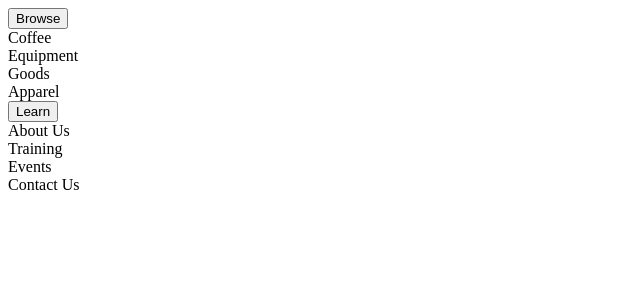
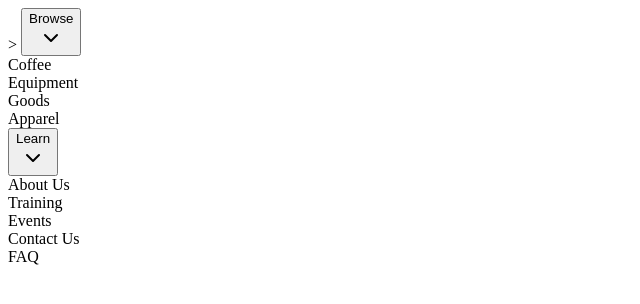
Before and after one commit to AssimSaleh0/CI, a plain HTML site: page index.html in a window 1280 px wide. Shown: the whole page, without its empty margins (0-640 px from the left). Drawn offline with Linux system fonts and the light colour scheme.

Commit message:
update to brwose button

```diff
--- a/index.html
+++ b/index.html
@@ -7,9 +7,12 @@
 </head>
 <body>
     <div class="hero">
-        <button class="hero-browse-drpdwn">
+        <div class="hero-browse-drpdwn">>
+            <button class="hero-browse-drpdwn-btn">
                 <span class="hero-browse-drpdwn-text">Browse</span>
-            <div class="hero-browse-drpdwn-icon"></div>
+                <div class="hero-browse-drpdwn-icon">
+                    <svg xmlns="http://www.w3.org/2000/svg" width="24" height="24" viewBox="0 0 24 24" fill="none" stroke="currentColor" stroke-width="2" stroke-linecap="round" stroke-linejoin="round" class="feather feather-chevron-down"><polyline points="6 9 12 15 18 9"></polyline></svg>
+                </div>
             </button>
             <div class="hero-browse-drpdwn-content">
                 <div class="hero-browse-drpdwn-content-item">Coffee</div>
@@ -17,15 +20,19 @@
                 <div class="hero-browse-drpdwn-content-item">Goods</div>
                 <div class="hero-browse-drpdwn-content-item">Apparel</div>
             </div>
+        </div>
         <button class="hero-learn-drpdwn">
             <span class="hero-learn-drpdwn-text">Learn</span>
-            <div class="hero-learn-drpdwn-icon"></div>
+            <div class="hero-learn-drpdwn-icon">
+                <svg xmlns="http://www.w3.org/2000/svg" width="24" height="24" viewBox="0 0 24 24" fill="none" stroke="currentColor" stroke-width="2" stroke-linecap="round" stroke-linejoin="round" class="feather feather-chevron-down"><polyline points="6 9 12 15 18 9"></polyline></svg>
+            </div>
         </button>
         <div class="hero-learn-drpdwn-content">
             <div class="hero-learn-drpdwn-content-item">About Us</div>
             <div class="hero-learn-drpdwn-content-item">Training</div>
             <div class="hero-learn-drpdwn-content-item">Events</div>
             <div class="hero-learn-drpdwn-content-item">Contact Us</div>
+            <div class="hero-learn-drpdwn-content-item">FAQ</div>
         </div>
     </div>
 
```
Lines whose indentation alone changed are shown as unchanged.
